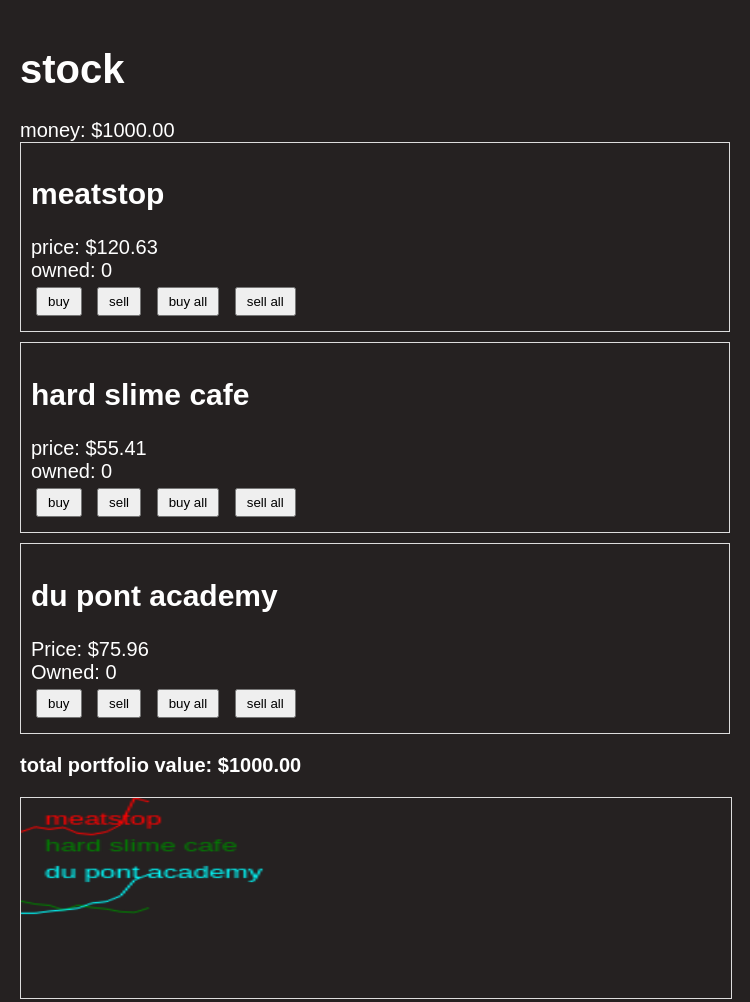
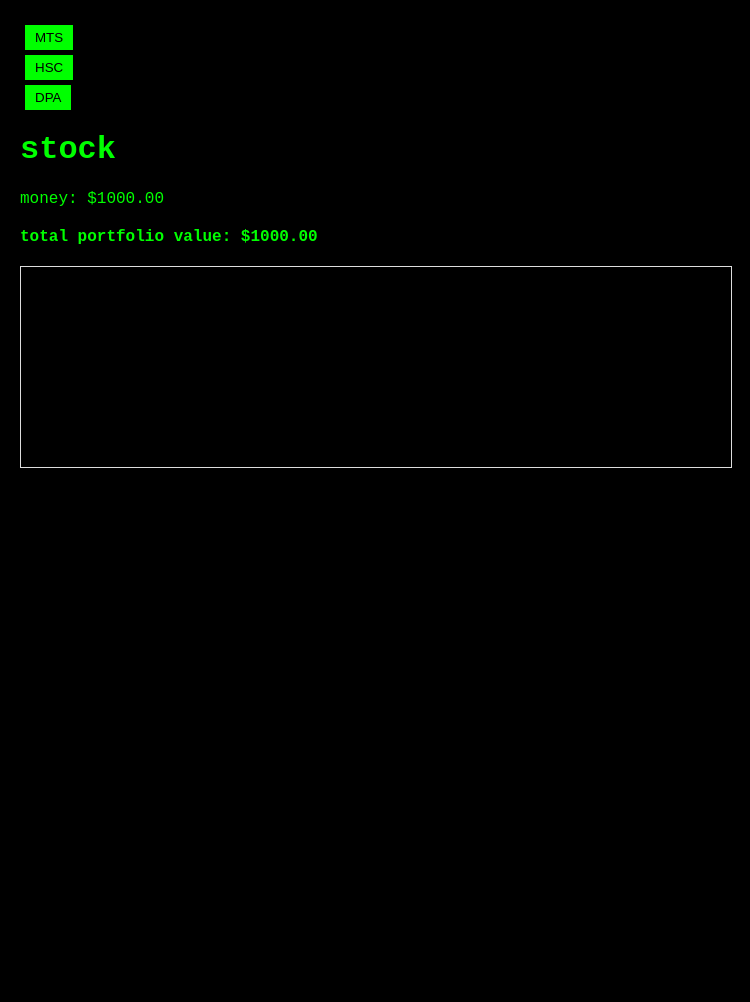
Before and after one commit to kubsterman/stock-market-game, an Electron app: page src/main.html in a window 750 px wide. After the commit the page ends 800 px from the top, so only its background shows below. Drawn offline with Linux system fonts and the light colour scheme.

Commit message:
changed layout
+made everything green and black
+ made more easily expandable stocks

```diff
--- a/src/main.html
+++ b/src/main.html
@@ -6,64 +6,17 @@
     <meta name="viewport" content="width=device-width, initial-scale=1.0">
     <title>stock game</title>
     <style>
-        body {
-            font-family: Arial, sans-serif;
-            max-width: 800px;
-            margin: 0 auto;
-            padding: 20px;
-        }
-        .stock {
-            border: 1px solid #ddd;
-            padding: 10px;
-            margin-bottom: 10px;
-        }
-        button {
-            margin: 5px;
-            padding: 5px 10px;
-        }
-        #portfolio {
-            margin-top: 20px;
-            font-weight: bold;
-        }
-        canvas {
-            width: 100%;
-            height: 200px;
-            border: 1px solid #ddd;
-            margin-top: 20px;
-        }
+
     </style>
 </head>
 <body>
+    <button style="display: block;" onclick="selectStock(0)">MTS</button>
+    <button style="display: block;" onclick="selectStock(1)">HSC</button>
+    <button style="display: block;" onclick="selectStock(2)">DPA</button>
+
     <h1>stock</h1>
     <div id="money">money: $1000</div>
-    <div id="stock1" class="stock">
-        <h2>meatstop</h2>
-        <div>price: $<span id="price1">100</span></div>
-        <div>owned: <span id="owned1">0</span></div>
-        <button onclick="buyStock(1,1)">buy</button>
-        <button onclick="sellStock(1,1)">sell</button>
-        <button onclick="buyStock(1,Math.floor(money/stocks[0].price))">buy all</button>
-        <button onclick="sellStock(1,stocks[0].owned)">sell all</button>
-    </div>
-    <div id="stock2" class="stock">
-        <h2>hard slime cafe</h2>
-        <div>price: $<span id="price2">50</span></div>
-        <div>owned: <span id="owned2">0</span></div>
-        <button onclick="buyStock(2,1)">buy</button>
-        <button onclick="sellStock(2,1)">sell</button>
-        <button onclick="buyStock(2,Math.floor(money/stocks[1].price))">buy all</button>
-        <button onclick="sellStock(2,Math.floor(stocks[1].owned))">sell all</button>
-
-    </div>
-    <div id="stock3" class="stock">
-      <h2>du pont academy</h2>
-      <div>Price: $<span id="price3">50</span></div>
-      <div>Owned: <span id="owned3">0</span></div>
-      <button onclick="buyStock(3,1)">buy</button>
-      <button onclick="sellStock(3,1)">sell</button>
-      <button onclick="buyStock(3,Math.floor(money/stocks[2].price))">buy all</button>
-      <button onclick="sellStock(3,stocks[2].owned)">sell all</button>
-    </div>
+    <div id="stock-details"></div>
     <div id="portfolio">total value: $1000</div>
     <canvas id="stockGraph"></canvas>
     <script>
@@ -71,10 +24,15 @@
         var crashBoomHistory = 0;
         var loaded = false;
         var stocks = [
-            { name: "meatstop", price: 100, owned: 0, history: [], crashBoomHistory: 0},
-            { name: "hard slime cafe", price: 50, owned: 0, history: [], crashBoomHistory: 0},
-            { name: "du pont academy", price: 50, owned: 0, history: [], crashBoomHistory: 0}
+            { name: "meatstop", price: 100, owned: 0, history: [], crashBoomHistory: 0, type: 0, id: 0},
+            { name: "hard slime cafe", price: 50, owned: 0, history: [], crashBoomHistory: 0, type: 0, id: 1},
+            { name: "du pont academy", price: 50, owned: 0, history: [], crashBoomHistory: 0, type: 0, id: 2},
+
+            // { name: "tyson ltd.", price: 100, owned: 0, history: [], crashBoomHistory: 0, type: 1},
+            // { name: "hard slime cafe", price: 50, owned: 0, history: [], crashBoomHistory: 0, type: 1},
+            // { name: "du pont academy", price: 50, owned: 0, history: [], crashBoomHistory: 0, type: 1}
         ];
+        var selectedStock = null;
 
         const canvas = document.getElementById('stockGraph');
         const ctx = canvas.getContext('2d');
@@ -82,19 +40,50 @@
         const graphHeight = canvas.height;
 
         function updateDisplay() {
-
-
             document.getElementById('money').textContent = 'money: $' + money.toFixed(2).toString();
 
             stocks.forEach((stock, index) => {
-                document.getElementById(`price${index + 1}`).textContent = stock.price.toFixed(2);
-                document.getElementById(`owned${index + 1}`).textContent = stock.owned;
+                // if (selectedStock && selectedStock == stock) {
+                //     document.getElementById(`price${index + 1}`).textContent = stock.price.toFixed(2);
+                //     alert('updateDisplay');
+                //     document.getElementById(`owned${index + 1}`).textContent = stock.owned;
+                //     document.getElementById(`change${index + 1}`).textContent = stock.history[stock.history.length]-stock.history[stock.history.length-5];
+                // }
+
             });
+
             const portfolioValue = money + stocks.reduce((total, stock) => total + stock.price * stock.owned, 0);
+
             document.getElementById('portfolio').textContent = `total portfolio value: $${portfolioValue.toFixed(2)}`;
 
         }
+        function selectStock(index) {
+            selectedStock = stocks[index];
+            updateStockDetails();
+            updateGraph();
+        }
+        function updateStockDetails() {
+            const details = document.getElementById('stock-details');
+            if (selectedStock) {
+                details.innerHTML = `
+                    <h2 id="stock-name">${selectedStock.name}</h2>
+                    <p id="stock-price">Price: $<span id="price-value">${selectedStock.price.toFixed(2)}</span></p>
+                    <p id="stock-owned">Owned: <span id="owned-value">${selectedStock.owned}</span></p>
+                    <p id="stock-change">Change: <span id="change-value">${selectedStock.change || '0.00'}%</span></p>
+                    <button onclick="buyStock()">Buy</button>
+                    <button onclick="sellStock()">Sell</button>
+                `;
+            } else {
+                details.innerHTML = 'Select a stock to see details';
+            }
+        }
+        function openMenu(stockId){
+            document.querySelectorAll('.stock').forEach(div => {
+                div.classList.add('invisible');
+            });
+            document.getElementById('stock'+(stockId+1).toString()).classList.toggle('invisible');
 
+        }
         function buyStock(stockId, amount) {
             const stock = stocks[stockId - 1];
             if (money >= stock.price*amount) {
@@ -128,7 +117,7 @@
                                 (Math.random() - 0.5) *  Math.sin(x*2)*20 +
                                  Math.abs(Math.cos(x*13)*2) + 0.75)/3; //+ (Math.random()-1.1)*5 + Math.random()*(3.75-2)+2)/2;
 
-                if (Math.random() < 0.1) {
+                if (Math.random() <= 0.1) {
                     if (stock.crashBoomHistory>1){
                         stock.crashBoomHistory = -0.1;
                     }else if(crashBoomHistory<-1) {
@@ -139,22 +128,29 @@
                         // crash
                         const crashFactor = 0.8 + Math.random() * 0.1;
                         stock.price *= crashFactor;
-                        stock.crashBoomHistory-=0.2;
+                        stock.crashBoomHistory-=0.1;
                     } else {
                         // boom
                         const boomFactor = 1.1 + Math.random() * 0.1;
                         stock.price *= boomFactor;
-                        stock.crashBoomHistory+=0.2;
+                        stock.crashBoomHistory+=0.1;
                     }
                 }
-                    stock.price = Math.max(1, stock.price + change);
-                    stock.history.push(stock.price);
-                    if (stock.history.length > 50) stock.history.shift();
+                stock.price = Math.max(1, stock.price + change);
+                stock.change = change.toFixed(2);
+                if (stock.change < 0){
+                    document.getElementById('price-value').style.color = 'red';
+                }
+                else{
+                    document.getElementById('price-value').style.color = 'green';
+                }
+                stock.history.push(stock.price);
+                if (stock.history.length > 50) stock.history.shift();
 
 
             });
 
-            updateDisplay();
+            updateStockDetails();
             drawGraph();
         }
 
@@ -162,12 +158,13 @@
 
             ctx.clearRect(0, 0, graphWidth, graphHeight);
 
-            const colors = ['red', 'green', 'aqua'];
+            const colors = ['red', 'green', 'aqua', 'blue', 'purple', 'orange'];
             const maxPrice = Math.max(...stocks.flatMap(stock => stock.history));
             const minPrice = Math.min(...stocks.flatMap(stock => stock.history));
             const scaleY = (graphHeight / maxPrice);
 
             stocks.forEach((stock, stockIndex) => {
+
                 ctx.strokeStyle = colors[stockIndex];
                 ctx.beginPath();
                 stock.history.forEach((price, index) => {
@@ -189,7 +186,7 @@
             });
         }
 
-        setInterval(updateStockPrices, 500);
+        setInterval(updateStockPrices, 1000);
         updateDisplay();
 
     </script>
--- a/src/style.css
+++ b/src/style.css
@@ -1,8 +1,17 @@
 body{
-    font-family: 'mssansserif8pt', sans-serif;
-    background-color: #252121;
-    color: white;
-    font-size: 20px;
+    background-color: #000;
+            color: #0f0;
+            font-family: 'Courier New', monospace;
+            padding: 20px;
+            margin: 0;
+}
+button {
+    background-color: #0f0;
+    color: #000;
+    border: none;
+    padding: 5px 10px;
+    margin: 5px;
+    cursor: pointer;
 }
 .menu-item {
     -webkit-app-region: no-drag;
@@ -10,3 +19,26 @@ body{
     padding: 5px 10px;
     cursor: pointer;
 }
+
+.invisible {
+    display: none;
+  }
+.stock {
+    border: 1px solid #ddd;
+    padding: 10px;
+    margin-bottom: 10px;
+}
+button {
+    margin: 5px;
+    padding: 5px 10px;
+}
+#portfolio {
+    margin-top: 20px;
+    font-weight: bold;
+}
+canvas {
+    width: 100%;
+    height: 200px;
+    border: 1px solid #ddd;
+    margin-top: 20px;
+}
```
Also changed, not shown: dist/win-unpacked/resources/app-update.yml (added), 2 other files.
